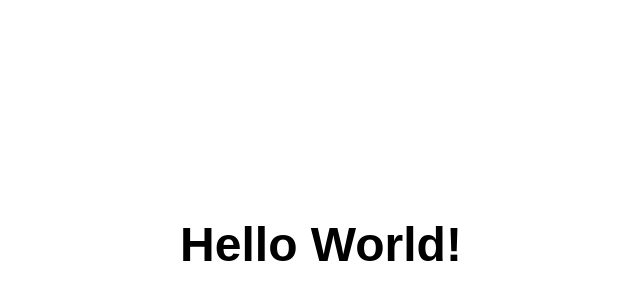
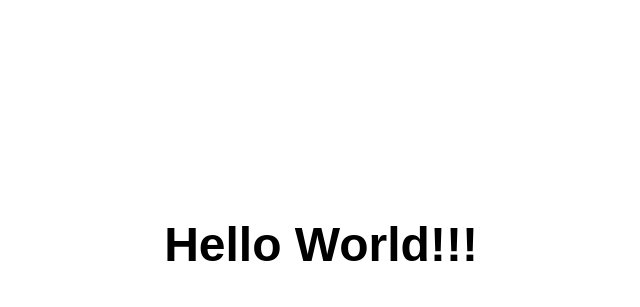
Before and after one commit to priyanthini/priyanthini.github.io, a plain HTML site: page index.html in a window 1280 px wide. Shown: the part 156-463 px from the top of the page, without its empty margins (319-959 px from the left). Drawn offline with Linux system fonts and the light colour scheme.

Commit message:
Update index.html

```diff
--- a/index.html
+++ b/index.html
@@ -17,7 +17,7 @@
 </head>
 <body class="fullscreen">
   <div class="container">
-    <h1 class="title">Hello World!</h1>
+    <h1 class="title">Hello World!!!</h1>
   </div>
   <script src="js/main.js"></script>
 </body>
```
